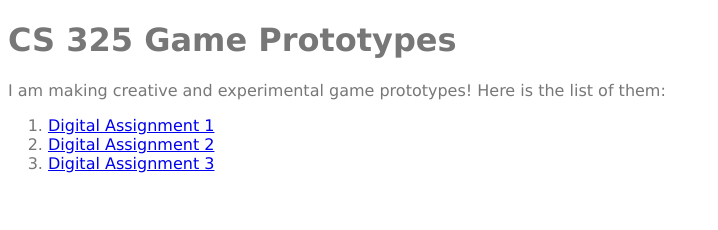
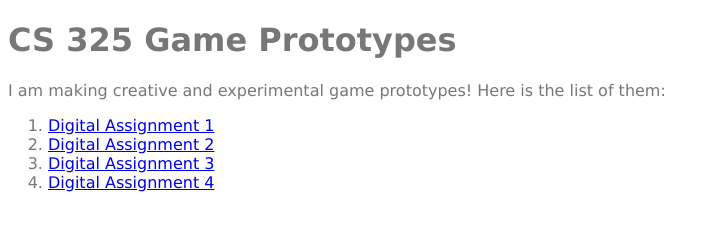
Before and after one commit to adamwrice/cs325-game-prototypes, a plain HTML site: page index.html in a window 1280 px wide. Shown: the whole page, without its empty margins (0-718 px from the left). Drawn offline with Linux system fonts and the light colour scheme.

Commit message:
Update index.html

```diff
--- a/index.html
+++ b/index.html
@@ -27,6 +27,7 @@ body
 <li><a href="HW1">Digital Assignment 1</a></li>
 <li><a href="HW2">Digital Assignment 2</a></li>
 <li><a href="HW3">Digital Assignment 3</a></li>
+<li><a href="HW4">Digital Assignment 4</a></li>
 </ol>
 
 </body>
```
